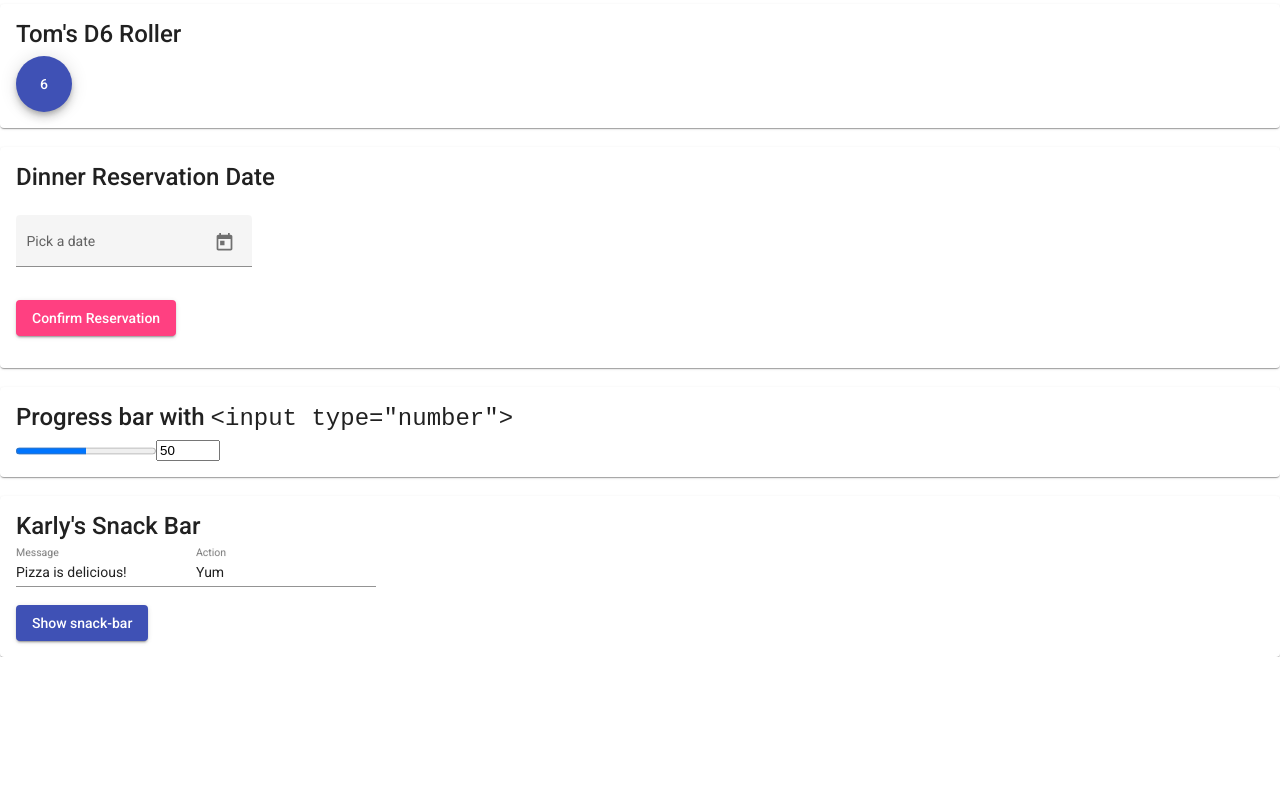
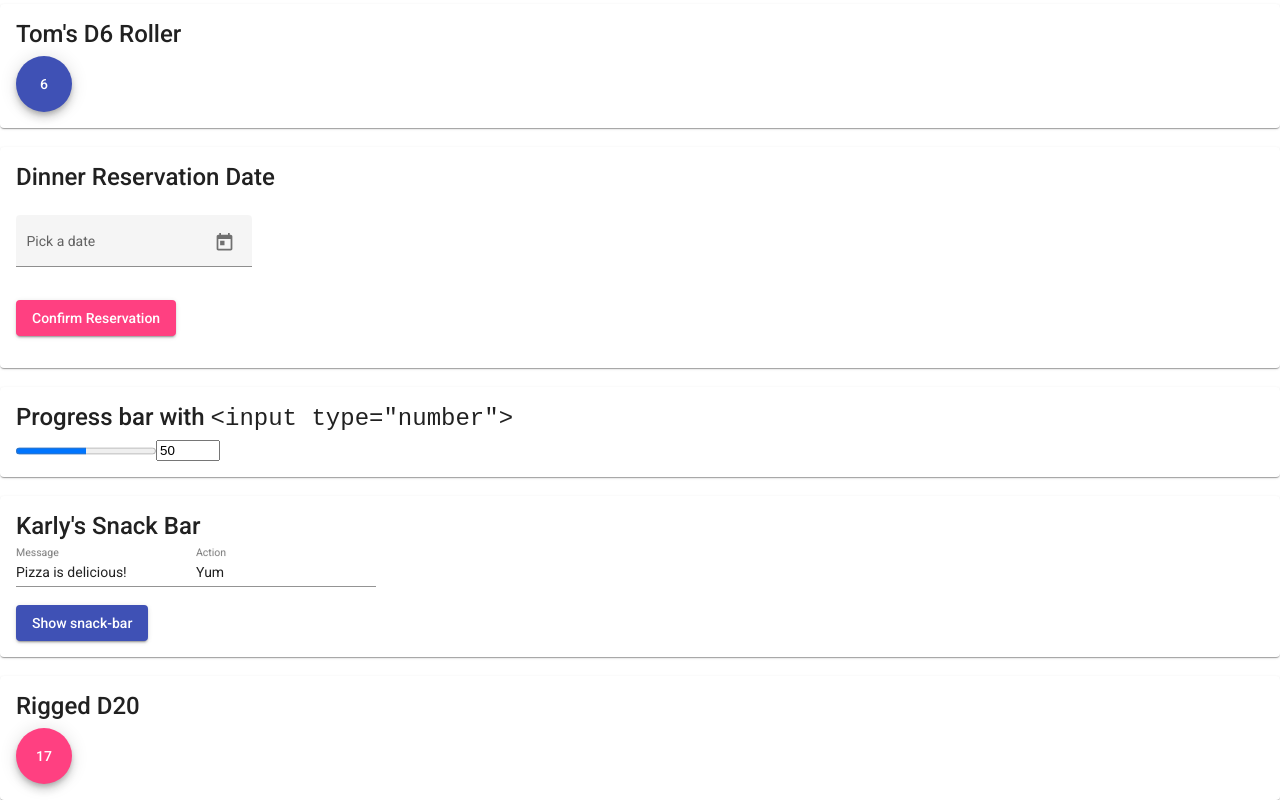
Before and after one commit to 2021-spring-jsf-tuth/components, an Angular app: page / in a window 1280 px wide. Shown: the part 429-1229 px from the top of the page. Before the commit the page ends 1086 px from the top, so only its background shows below. Built offline with nearby package versions, Linux system fonts and the light colour scheme.

Commit message:
added a rigged d20 component
added a component that rolls a d20 and if the initial roll is less than the set reroll limit it will secretly roll again

```diff
--- a/angular.json
+++ b/angular.json
@@ -1,5 +1,8 @@
 {
   "$schema": "./node_modules/@angular/cli/lib/config/schema.json",
+  "cli": {
+    "analytics": false
+  },
   "version": 1,
   "newProjectRoot": "projects",
   "projects": {
--- a/src/app/app.component.html
+++ b/src/app/app.component.html
@@ -9,3 +9,5 @@
 <jh-progress-bar></jh-progress-bar>
 <br>
 <app-kkh-snackbar></app-kkh-snackbar>
+<br>
+<jts-rigged-d20></jts-rigged-d20>
--- a/src/app/app.module.ts
+++ b/src/app/app.module.ts
@@ -21,6 +21,7 @@ import { MatDatepickerModule } from '@angular/material/datepicker';
 import { MatNativeDateModule } from '@angular/material/core';
 import { TjsRollD6Component } from './tjs-roll-d6/tjs-roll-d6.component';
 import { TjsSquaredComponent } from './tjs-squared/tjs-squared.component';
+import { JtsRiggedD20Component } from './jts-rigged-d20/jts-rigged-d20.component';
 
 import { MatSliderModule } from '@angular/material/slider';
 
@@ -33,7 +34,8 @@ import { MatSliderModule } from '@angular/material/slider';
     ReservationDateComponent,
     TjsRollD6Component,
     TjsSquaredComponent,
-    JhProgressBarComponent
+    JhProgressBarComponent,
+    JtsRiggedD20Component
   ],
   imports: [
     BrowserModule,
--- /dev/null
+++ b/src/app/jts-rigged-d20/jts-rigged-d20.component.html
@@ -0,0 +1,14 @@
+<mat-card>
+    <mat-card-title>
+        Rigged D20
+    </mat-card-title>
+    <mat-card-content>
+        <button
+            mat-fab
+            color="accent"
+            (click)="riggedRoll()"
+        >
+            {{ value }}
+        </button>
+    </mat-card-content>
+</mat-card>
--- /dev/null
+++ b/src/app/jts-rigged-d20/jts-rigged-d20.component.ts
@@ -0,0 +1,31 @@
+import { Component, OnInit } from '@angular/core';
+
+@Component({
+  selector: 'jts-rigged-d20',
+  templateUrl: './jts-rigged-d20.component.html',
+  styleUrls: ['./jts-rigged-d20.component.css']
+})
+export class JtsRiggedD20Component implements OnInit {
+
+  constructor() { }
+
+  ngOnInit(): void {
+    this.roll();
+  }
+
+  value = 0;
+  rerollLimit = 8;
+
+  roll() {
+    this.value = Math.floor(Math.random() * 20) + 1;
+  }
+
+  // rolls again if the initial roll is less than the set reroll limit
+  riggedRoll() {
+    this.roll();
+    if (this.value < this.rerollLimit) {
+      this.roll();
+    }
+  }
+
+}
```
Also changed, not shown: src/app/jts-rigged-d20/jts-rigged-d20.component.css (added), 1 other file (tests, documents, lock files or other folders).
